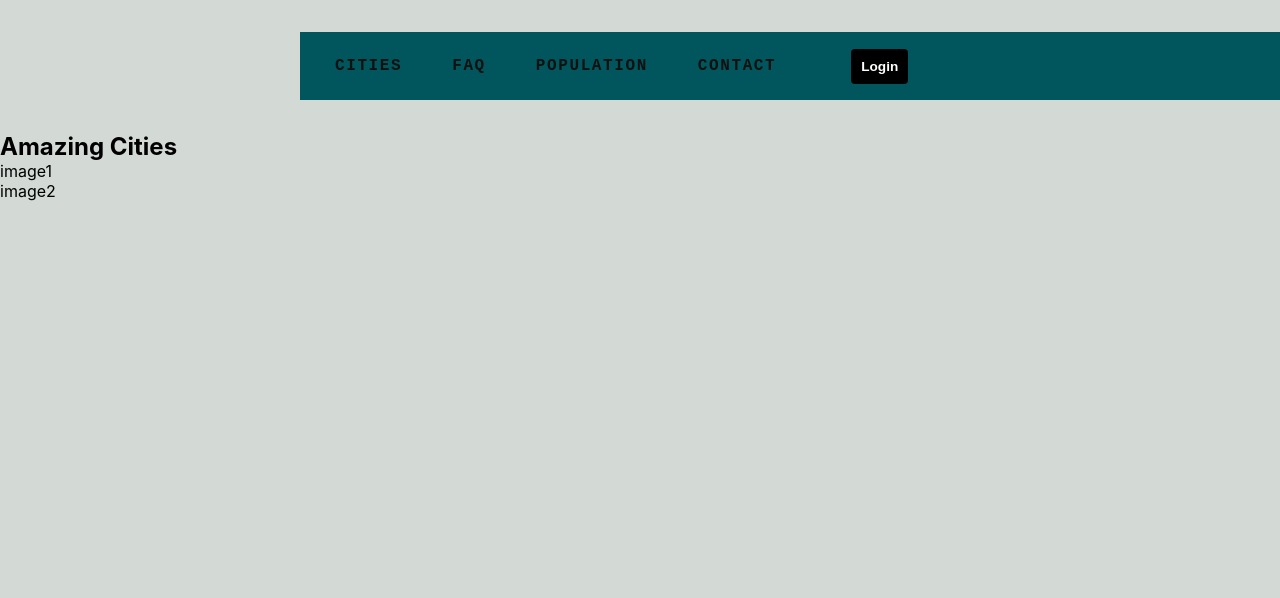
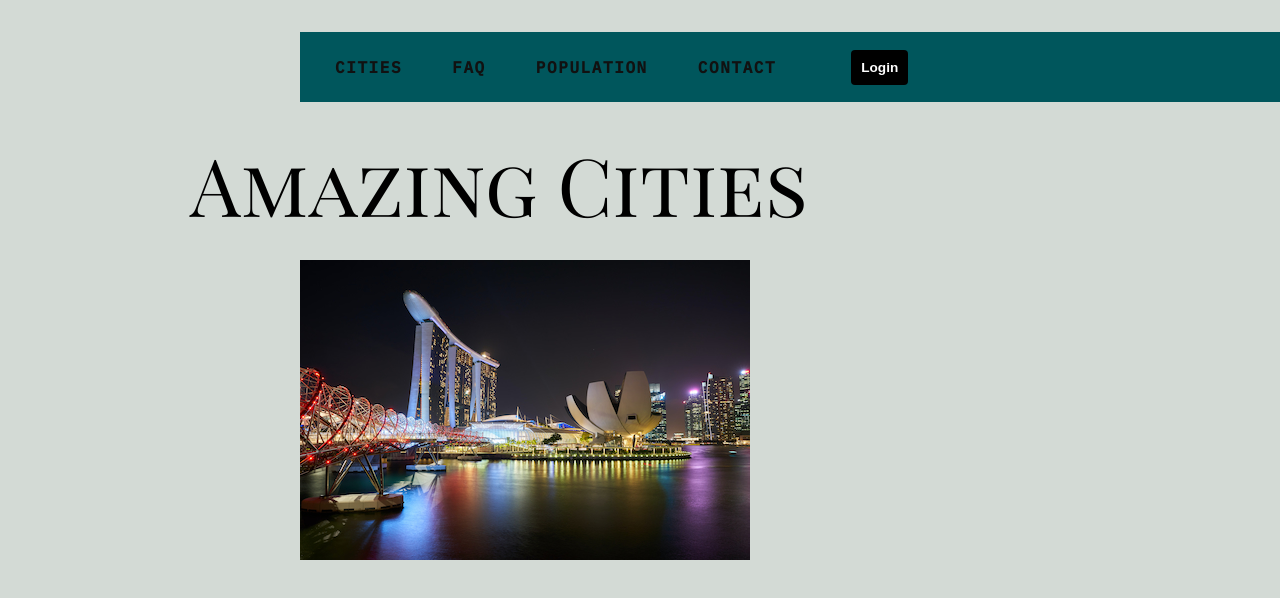
Before and after one commit to guihtryb/wonderful-cities-TDD, a React (Create React App) app: page / in a window 1280 px wide. Shown: the top 598 px of the page. Built offline with nearby package versions, Linux system fonts and the light colour scheme.

Commit message:
style: add cities section initial style

```diff
--- a/src/App.css
+++ b/src/App.css
@@ -8,8 +8,25 @@
   grid-template-columns: 1fr 120px minmax(300px, 800px) 1fr;
 }
 
+.grid-section {
+  box-sizing: border-box;
+  display: grid;
+  grid-column: 2 / 4;
+  grid-gap: 20px;
+  grid-template-columns: 90px 300px 1fr;
+  margin-bottom: 4rem;
+  padding: 10px;
+  width: 100%;
+}
+
 @media (max-width : 700px) {
   .app {
     grid-template-columns: 1fr;
   }
+
+  .grid-section {
+    gap: 10px;
+    grid-column: 1;
+    grid-template-columns: 205px 1fr;
+  }
 }
--- a/src/components/CitiesGallery/CitiesGallery.css
+++ b/src/components/CitiesGallery/CitiesGallery.css
@@ -0,0 +1,4 @@
+.cities-list {
+  grid-column: 2;
+  height: 370px;
+}
--- a/src/components/CitiesGallery/CitiesGallery.jsx
+++ b/src/components/CitiesGallery/CitiesGallery.jsx
@@ -1,11 +1,13 @@
 import './CitiesGallery.css';
 import React from 'react';
+import singapure from '../../images/main-singapure.jpg';
 
 export default function CitiesGallery() {
   return (
-    <ul data-testid="cities-gallery">
-      <li>image1</li>
-      <li>image2</li>
+    <ul data-testid="cities-gallery" className="cities-list">
+      <li>
+        <img alt="city" src={singapure} />
+      </li>
     </ul>
   );
 }
--- a/src/components/CitiesSection/CitiesSection.jsx
+++ b/src/components/CitiesSection/CitiesSection.jsx
@@ -5,7 +5,7 @@ import './CitiesSection.css';
 
 export default function CitiesSection() {
   return (
-    <section data-testid="cities-section">
+    <section data-testid="cities-section" className="grid-section cities">
       <Title />
       <CitiesGallery />
     </section>
--- a/src/components/Title/Title.css
+++ b/src/components/Title/Title.css
@@ -0,0 +1,10 @@
+@import url('https://fonts.googleapis.com/css2?family=IBM+Plex+Mono:wght@300;500&family=Playfair+Display+SC&family=Raleway&family=Roboto:ital,wght@0,300;0,500;1,400&display=swap');
+
+.title {
+  font-family: 'Playfair Display SC', georgia;
+  font-size: 5rem;
+  font-weight: 400;
+  grid-column: 1/4;
+  line-height: 1;
+  margin-bottom: 1rem;
+}
```
Also changed, not shown: src/images/main-singapure.jpg (added), 1 other file (tests, documents, lock files or other folders).
